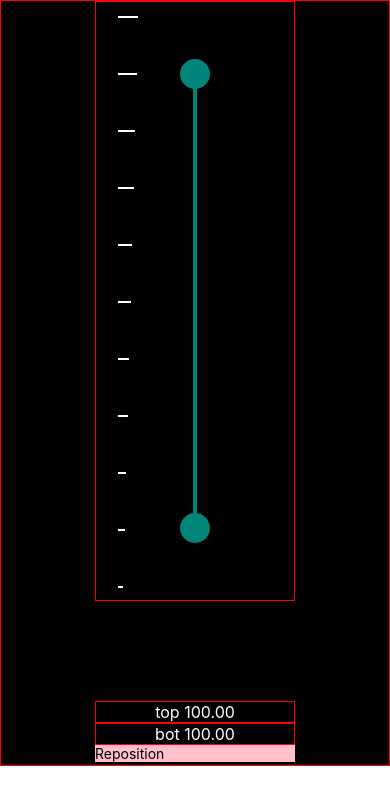
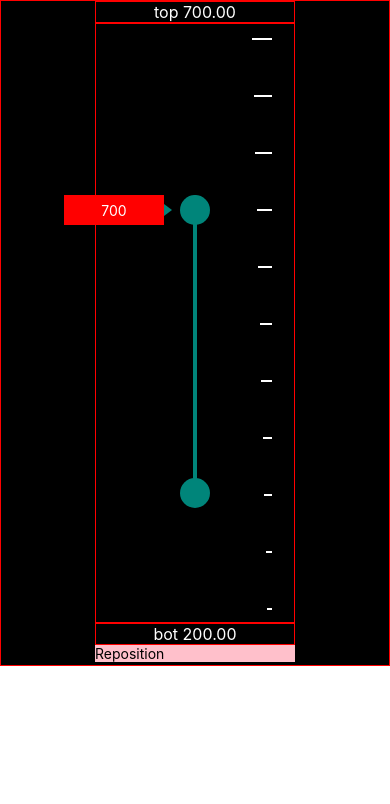
Before and after one commit to KailasMahavarkar/vertical-rheostat-rn, a React Native app: screen / in a window 390 px wide. Shown: the top 804 px of the page. Built offline with nearby package versions, Linux system fonts and the light colour scheme.

Commit message:
added tooltip base code

```diff
--- a/App.tsx
+++ b/App.tsx
@@ -12,8 +12,8 @@ function App(): React.JSX.Element {
     const maxValue = 1000;
     const minValue = 0;
 
-    const [topValue, setTopValue] = useState(900);
-    const [bottomValue, setBottomValue] = useState(100);
+    const [topValue, setTopValue] = useState(700);
+    const [bottomValue, setBottomValue] = useState(200);
     const [pressed, setPressed] = useState(true);
 
     const backgroundStyle = {
@@ -46,10 +46,8 @@ function App(): React.JSX.Element {
 
                 algorithm={linearAlgorithm}
 
-                topLabel={<Label value={10} />}
-                bottomLabel={<Label value={100} />}
-
-                shouldSnap={false}
+                showSnapLines={true}
+                shouldSnap={true}
                 snappingPoints={[minValue, 100, 200, 300, 400, 500, 600, 700, 800, 900, maxValue]}
 
                 topHandleValue={topValue}
--- a/VerticalRheostat/VerticalRheostat.tsx
+++ b/VerticalRheostat/VerticalRheostat.tsx
@@ -1,12 +1,16 @@
-import React, { useEffect, useRef, useState } from 'react';
+import React, { useCallback, useEffect, useRef, useState } from 'react';
 import { StyleSheet, View, Text, Animated, PanResponder } from 'react-native';
 import { linearAlgorithm } from './algorithm';
+import { jslog, clampRange, offsetToPercentage, percentToRheostatSize, offsetToRheostatSize } from './utils';
 
-function jslog(...args) {
-    console.log(JSON.stringify(args, null, 2));
-}
+const CONSTANTS = {
+    TRIANGLE_SIZE_X: 6,
+    TRIANGLE_SIZE_Y: 8,
+};
+
 
 function LabelText({ value, text }) {
+
     return (
         <View
             style={{
@@ -64,7 +68,85 @@ const styles = StyleSheet.create({
         borderRadius: 500,
         backgroundColor: '#00857a',
     },
+
+    handleWrapper: {
+        alignItems: 'center',
+        justifyContent: 'space-between',
+        flexDirection: 'column',
+        width: 200,
+        height: 600,
+        borderWidth: 1,
+        borderColor: 'red',
+    }
 });
+
+
+function ToolTip({ value, handleSize, tooltipPosition, maxRange }) {
+    const dynamicStyles = StyleSheet.create({
+        triangleLeft: {
+            borderTopWidth: CONSTANTS.TRIANGLE_SIZE_X,
+            borderBottomWidth: CONSTANTS.TRIANGLE_SIZE_X,
+            borderRightWidth: CONSTANTS.TRIANGLE_SIZE_Y,
+            borderLeftWidth: 0,
+            borderTopColor: 'transparent',
+            borderBottomColor: 'transparent',
+            borderLeftColor: '#00857a',
+            borderRightColor: '#00857a',
+            position: 'absolute',
+        },
+        traingleRight: {
+            borderTopWidth: CONSTANTS.TRIANGLE_SIZE_X,
+            borderBottomWidth: CONSTANTS.TRIANGLE_SIZE_X,
+            borderLeftWidth: CONSTANTS.TRIANGLE_SIZE_Y,
+            borderRightWidth: 0,
+            borderTopColor: 'transparent',
+            borderBottomColor: 'transparent',
+            borderLeftColor: '#00857a',
+            borderRightColor: '#00857a',
+            position: 'absolute',
+        },
+    })
+
+
+    return (
+        <View
+            style={[{
+                position: 'absolute',
+                width: 100,
+                height: handleSize,
+                backgroundColor: 'red',
+                justifyContent: 'center',
+                alignItems: 'center',
+            },
+            tooltipPosition === 'right'
+                ? { left: handleSize + 16 }
+                : { right: handleSize + 16 }
+            ]}
+        >
+            <View
+                style={[
+                    dynamicStyles.triangleLeft,
+                    tooltipPosition === 'right' ? {
+                        left: -CONSTANTS.TRIANGLE_SIZE_Y,
+                    } : {
+                        right: -CONSTANTS.TRIANGLE_SIZE_Y,
+                        transform: [
+                            {
+                                rotate: '180deg',
+                            },
+                        ],
+                    },
+                ]}
+            />
+
+            <Text style={{ color: 'white' }}>
+                {value}
+            </Text>
+        </View>
+    );
+}
+
+
 
 function VerticalRheostat({
     topHandleValue = 0,
@@ -77,7 +159,7 @@ function VerticalRheostat({
     snappingPoints = [],
     rheostatHeight = 600,
     tooltipPosition = 'left',
-
+    showSnapLines = false,
     handleDelta = 20,
     shouldSnap = false,
 }) {
@@ -95,27 +177,11 @@ function VerticalRheostat({
     );
     const [filledBarHeight, setFilledBarHeight] = useState(0);
 
-    // Convert the offset(distance) to a percentage
-    const offsetToPercentage = offset =>
-        (Math.abs(offset) / rheostatSize) * 100;
-
-    // Convert the percentage to a rheostat size
-    const percentToRheostatSize = percent =>
-        Math.max(0, (rheostatSize * percent) / 100);
-
-    // Clamp the value between the min and max
-    const clampRange = (value, min, max) => Math.min(Math.max(value, min), max);
-
-    // Convert the offset to a rheostat size
-    const offsetToRheostatSize = offset => {
-        return percentToRheostatSize(offsetToPercentage(offset));
-    }
-
-    function getValues() {
+    const getValues = useCallback(() => {
         const topOffset = animatedOffsetTop.__getValue();
         const bottomOffset = animatedOffsetBottom.__getValue();
-        const topFilledPercent = offsetToPercentage(topOffset);
-        const bottomFilledPercent = offsetToPercentage(bottomOffset);
+        const topFilledPercent = offsetToPercentage(rheostatSize, topOffset);
+        const bottomFilledPercent = offsetToPercentage(rheostatSize, bottomOffset);
         const topValue =
             maxRange - (topFilledPercent * maxRange) / 100;
         const bottomValue = (bottomFilledPercent * maxRange) / 100;
@@ -133,72 +199,23 @@ function VerticalRheostat({
             bottomFilledPercent,
             barFilledPercent,
         };
-    }
+    }, [animatedOffsetTop, animatedOffsetBottom, rheostatSize, maxRange]);
 
-    function getClampOffsetTop(offset) {
+    const getClampOffsetTop = useCallback((offset) => {
         const { bottomOffset } = getValues();
         const clampOffset = clampRange(offset, 0, rheostatSize + bottomOffset - handleDelta);
         return clampOffset;
-    }
+    }, [getValues, handleDelta, rheostatSize]);
 
-    function getClampOffsetBottom(offset) {
+    const getClampOffsetBottom = useCallback((offset) => {
         const { topOffset } = getValues();
         const positiveOffset = Math.abs(offset);
         const maxDelta = rheostatSize - topOffset - handleDelta;
         const clampOffset = clampRange(positiveOffset, 0, maxDelta);
         return clampOffset;
-    }
+    }, [getValues, handleDelta, rheostatSize]);
 
-    function onPanEnd(panType, gestureState) {
-        if (panType === 'top') {
-            const clampOffset = getClampOffsetTop(lastOffsetTop.current + gestureState.dy);
-            lastOffsetTop.current = clampOffset;
-        } else {
-            const clampOffset = getClampOffsetBottom(lastOffsetBottom.current + gestureState.dy);
-            lastOffsetBottom.current = -clampOffset;
-        }
-    }
-
-    useEffect(() => {
-        const percentage = algorithm.getPosition(
-            bottomHandleValue,
-            minRange,
-            maxRange
-        );
-        const offsetFromTop = (percentage * rheostatSize) / 100;
-        animatedOffsetBottom.setValue(-offsetFromTop);
-        lastOffsetBottom.current = -offsetFromTop;
-        setCurrentBottomValue((percentage * maxRange) / 100);
-
-        // re-calculate the filled bar height
-        const { barFilledPercent } = getValues();
-        setFilledBarHeight(percentToRheostatSize(barFilledPercent));
-
-    }, [bottomHandleValue]);
-
-    useEffect(() => {
-        const percentage = algorithm.getPosition(topHandleValue, minRange, maxRange);
-        const offsetFromTop = (percentage * rheostatSize) / 100;
-        animatedOffsetTop.setValue(rheostatSize - offsetFromTop);
-        lastOffsetTop.current = rheostatSize - offsetFromTop;
-        setCurrentTopValue(maxRange - (percentage * maxRange) / 100);
-
-        // re-calculate the filled bar height
-        const { barFilledPercent } = getValues();
-        setFilledBarHeight(percentToRheostatSize(barFilledPercent));
-    }, [topHandleValue]);
-
-    useEffect(() => {
-        const { barFilledPercent } = getValues();
-        setFilledBarHeight(percentToRheostatSize(barFilledPercent));
-    }, [])
-
-
-    const createPanResponder = (panType = 'top') =>
-        PanResponder.create({
-            onStartShouldSetPanResponder: () => true, // Respond to touch events
-            onMoveShouldSetPanResponder: () => true, // Continue responding when moving
-            onPanResponderMove: (event, gestureState) => {
+    function onPanMove(panType, event, gestureState) {
         let deltaTop;
         let deltaBottom;
         let clampOffsetTop;
@@ -222,8 +239,8 @@ function VerticalRheostat({
         const { topOffset, bottomOffset } = getValues();
 
         if (shouldSnap) {
-                    const topHandlePercentage = offsetToPercentage(topOffset);
-                    const bottomHandlePercentage = offsetToPercentage(-bottomOffset);
+            const topHandlePercentage = offsetToPercentage(rheostatSize, topOffset);
+            const bottomHandlePercentage = offsetToPercentage(rheostatSize, -bottomOffset);
             const closestBottomIndex = getClosestIndex(
                 snappingPercentageArray,
                 bottomHandlePercentage,
@@ -235,56 +252,116 @@ function VerticalRheostat({
             );
             if (panType === 'top') {
                 const clampIndex = Math.max(closestBottomIndex.index + 1, closestTopIndex.index);
-                        const offset = percentToRheostatSize(snappingPercentageArray[clampIndex]);
+                const offset = percentToRheostatSize(rheostatSize, snappingPercentageArray[clampIndex]);
                 animatedOffsetTop.setValue(rheostatSize - offset);
                 setCurrentTopValue(snappingPoints[clampIndex]);
             } else {
                 const clampIndex = Math.min(closestTopIndex.index - 1, closestBottomIndex.index);
-                        const offset = percentToRheostatSize(snappingPercentageArray[clampIndex]);
+                const offset = percentToRheostatSize(rheostatSize, snappingPercentageArray[clampIndex]);
                 animatedOffsetBottom.setValue(-1 * offset);
                 setCurrentBottomValue(snappingPoints[clampIndex]);
             }
         } else {
             // clmap the offset to handle overlapping (top should not overlap bottom and vice versa)
             if (panType === 'top') {
-                        const newOffset = offsetToRheostatSize(getClampOffsetTop(topOffset));
-                        const percentage = offsetToPercentage(newOffset);
+                const newOffset = offsetToRheostatSize(rheostatSize, getClampOffsetTop(topOffset));
+                const percentage = offsetToPercentage(rheostatSize, newOffset);
                 const value = maxRange - (percentage * maxRange) / 100;
                 setCurrentTopValue(value);
                 animatedOffsetTop.setValue(newOffset);
             } else {
-                        const newOffset = -offsetToRheostatSize(getClampOffsetBottom(bottomOffset));
-                        const percentage = offsetToPercentage(newOffset);
+                const newOffset = -offsetToRheostatSize(rheostatSize, getClampOffsetBottom(bottomOffset));
+                const percentage = offsetToPercentage(rheostatSize, newOffset);
                 const value = (percentage * maxRange) / 100;
                 setCurrentBottomValue(value);
                 animatedOffsetBottom.setValue(newOffset);
             }
         }
         const { barFilledPercent } = getValues();
-                setFilledBarHeight(percentToRheostatSize(barFilledPercent));
-            },
-            onPanResponderRelease: (event, gestureState) => {
-                onPanEnd(panType, gestureState);
-            },
-            onPanResponderTerminate: (event, gestureState) => {
-                onPanEnd(panType, gestureState);
-            },
+        setFilledBarHeight(percentToRheostatSize(rheostatSize, barFilledPercent));
+    }
+
+    function onPanEnd(panType, event, gestureState) {
+        if (panType === 'top') {
+            const clampOffset = getClampOffsetTop(lastOffsetTop.current + gestureState.dy);
+            lastOffsetTop.current = clampOffset;
+        } else {
+            const clampOffset = getClampOffsetBottom(lastOffsetBottom.current + gestureState.dy);
+            lastOffsetBottom.current = -clampOffset;
+        }
+    }
+
+    // calculate the filled bar height on initial render
+    useEffect(() => {
+        const { barFilledPercent } = getValues();
+        setFilledBarHeight(percentToRheostatSize(rheostatSize, barFilledPercent));
+    }, []);
+
+    useEffect(() => {
+        const percentage = algorithm.getPosition(
+            bottomHandleValue,
+            minRange,
+            maxRange
+        );
+        const offsetFromTop = (percentage * rheostatSize) / 100;
+        animatedOffsetBottom.setValue(-offsetFromTop);
+        lastOffsetBottom.current = -offsetFromTop;
+        setCurrentBottomValue(bottomHandleValue);
+
+        // re-calculate the filled bar height
+        const { barFilledPercent } = getValues();
+        setFilledBarHeight(percentToRheostatSize(rheostatSize, barFilledPercent));
+    }, [bottomHandleValue]);
+
+    useEffect(() => {
+        const percentage = algorithm.getPosition(topHandleValue, minRange, maxRange);
+        const offsetFromTop = rheostatSize - ((percentage * rheostatSize) / 100);
+        animatedOffsetTop.setValue(offsetFromTop);
+        lastOffsetTop.current = offsetFromTop;
+        setCurrentTopValue(topHandleValue);
+
+        // // re-calculate the filled bar height
+        const { barFilledPercent } = getValues();
+        setFilledBarHeight(percentToRheostatSize(rheostatSize, barFilledPercent));
+    }, [topHandleValue]);
+
+
+    const createPanResponder = (panType = 'top') =>
+        PanResponder.create({
+            onStartShouldSetPanResponder: () => true, // Respond to touch events
+            onMoveShouldSetPanResponder: () => true, // Continue responding when moving
+            onPanResponderMove: (event, gestureState) => onPanMove(panType, event, gestureState),
+            onPanResponderRelease: (event, gestureState) => onPanEnd(panType, event, gestureState),
+            onPanResponderTerminate: (event, gestureState) => onPanEnd(panType, event, gestureState),
         });
 
-    // Create a pan responder to handle gestures
     const panResponderTop = useRef(createPanResponder('top')).current;
     const panResponderBottom = useRef(createPanResponder('bottom')).current;
 
-    return (
-        <View>
-            <View
-                style={{
+
+    const dynamicStyles = StyleSheet.create({
+        filledBar: {
+            width: 4,
+            height: filledBarHeight,
+            position: 'absolute',
+            left: handleSize / 2 - 2,
+            backgroundColor: '#00857a',
+            borderRadius: 3,
+        },
+        snapBarWrapper: {
             position: 'absolute',
             height: rheostatHeight - handleSize,
             width: rheostatWidth,
             top: handleSize / 2,
-                }}
-            >
+        },
+    });
+
+    return (
+        <View>
+            <LabelText text="top" value={currentTopValue} />
+            <View>
+                {shouldSnap && showSnapLines && (
+                    <View style={dynamicStyles.snapBarWrapper}>
                         {snappingPercentageArray.map((percentage, index) => {
                             const width = 5 + (percentage * 15) / 100;
                             return (
@@ -296,79 +373,65 @@ function VerticalRheostat({
                                             width: width,
                                             height: 2,
                                             backgroundColor: 'white',
-                                    top: `${100 - percentage}%`,
                                         },
-                                tooltipPosition === 'left'
+                                        tooltipPosition === 'right'
                                             ? {
                                                 left: handleSize / 2 + 8,
+                                                top: `${100 - percentage}%`,
                                             }
                                             : {
                                                 right: handleSize / 2 + 8,
+                                                top: `${100 - percentage}%`,
                                             },
                                     ]}
                                 />
                             );
                         })}
                     </View>
-
-            <View
-                style={{
-                    alignItems: 'center',
-                    justifyContent: 'space-between',
-                    flexDirection: 'column',
-                    width: 200,
-                    height: 600,
-                    marginBottom: 100,
-                    borderWidth: 1,
-                    borderColor: 'red',
-                }}
-            >
+                )}
+                <View style={styles.handleWrapper}>
                     <Animated.View
-                    {...panResponderTop.panHandlers} // Attach pan handlers to the animated view
+                        {...panResponderTop.panHandlers}
                         style={[
+                            styles.circle,
                             {
                                 width: handleSize,
                                 height: handleSize,
-                        },
-                        styles.circle,
-                        {
-                            transform: [{ translateY: animatedOffsetTop || 0 }], // Correctly apply transform
+                                transform: [{ translateY: animatedOffsetTop || 0 }],
                             },
                         ]}
                     >
                         <Animated.View
                             renderToHardwareTextureAndroid
-                        style={{
-                            width: 4,
-                            height: filledBarHeight,
-                            position: 'absolute',
-                            left: handleSize / 2 - 2,
-                            backgroundColor: '#00857a',
-                            borderRadius: 3,
-                        }}
+                            style={dynamicStyles.filledBar}
                         />
+
+                        <ToolTip
+                            value={currentTopValue}
+                            handleSize={handleSize}
+                            tooltipPosition={tooltipPosition}
+                        />
+
                     </Animated.View>
 
                     <Animated.View
-                    {...panResponderBottom.panHandlers} // Attach pan handlers to the animated view
+                        {...panResponderBottom.panHandlers}
                         style={[
+                            styles.circle,
                             {
                                 width: handleSize,
                                 height: handleSize,
-                        },
-                        styles.circle,
-
-                        {
                                 transform: [
                                     { translateY: animatedOffsetBottom || 0 },
-                            ], // Correctly apply transform
+                                ],
                             },
                         ]}
                     />
                 </View>
-            <LabelText text="top" value={currentTopValue} />
+            </View>
             <LabelText text="bot" value={currentBottomValue} />
         </View>
+
     );
 }
 
--- /dev/null
+++ b/VerticalRheostat/utils.ts
@@ -0,0 +1,24 @@
+
+// Convert the offset(distance) to a percentage
+export const offsetToPercentage = (rheostatSize, offset) => {
+    return (Math.abs(offset) / rheostatSize) * 100;
+};
+
+// Convert the percentage to a rheostat size
+export const percentToRheostatSize = (rheostatSize, percent) => {
+    return Math.max(0, (rheostatSize * percent) / 100);
+};
+
+// Clamp the value between the min and max
+export const clampRange = (value, min, max) => {
+    return Math.min(Math.max(value, min), max);
+};
+
+// Convert the offset to a rheostat size
+export const offsetToRheostatSize = (rheostatSize, offset) => {
+    return percentToRheostatSize(rheostatSize, offsetToPercentage(rheostatSize, offset));
+};
+
+export function jslog(...args) {
+    console.log(JSON.stringify(args, null, 2));
+};
```
Lines whose indentation alone changed are shown as unchanged.
